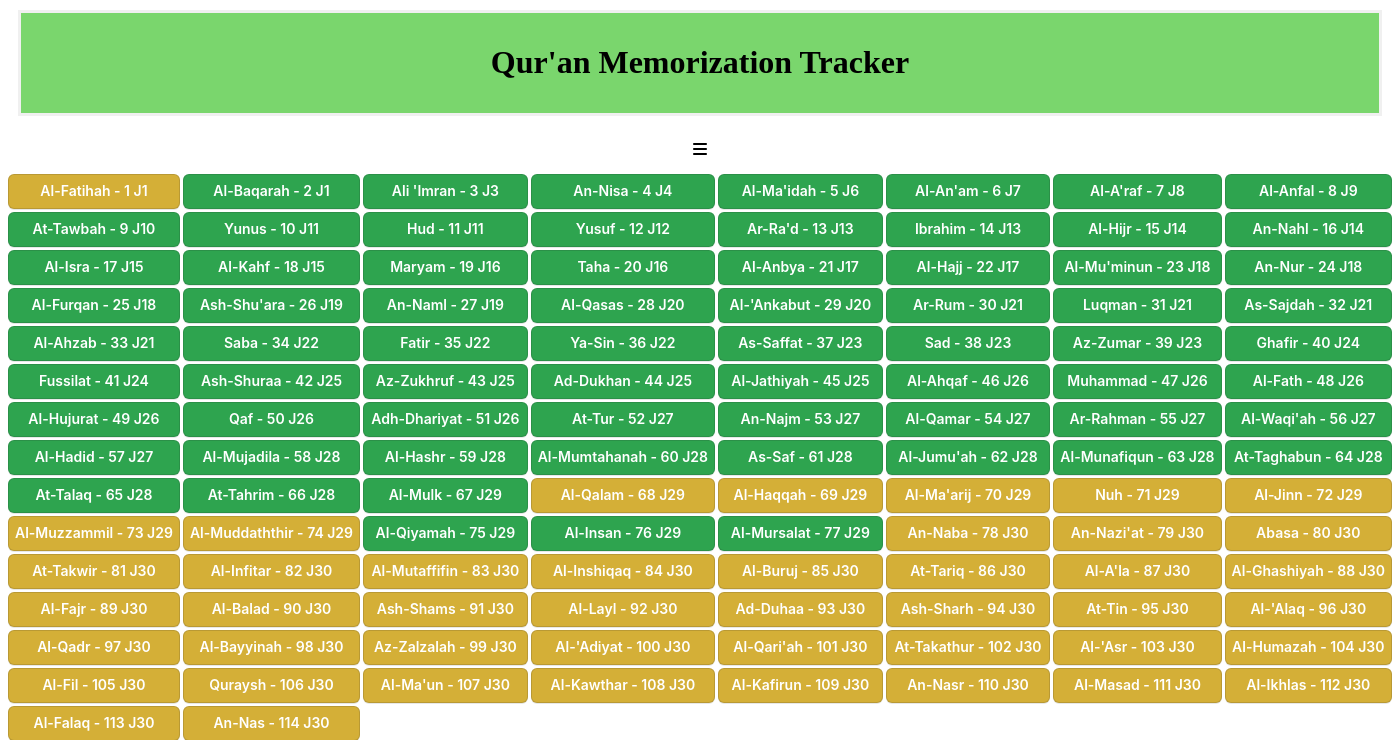
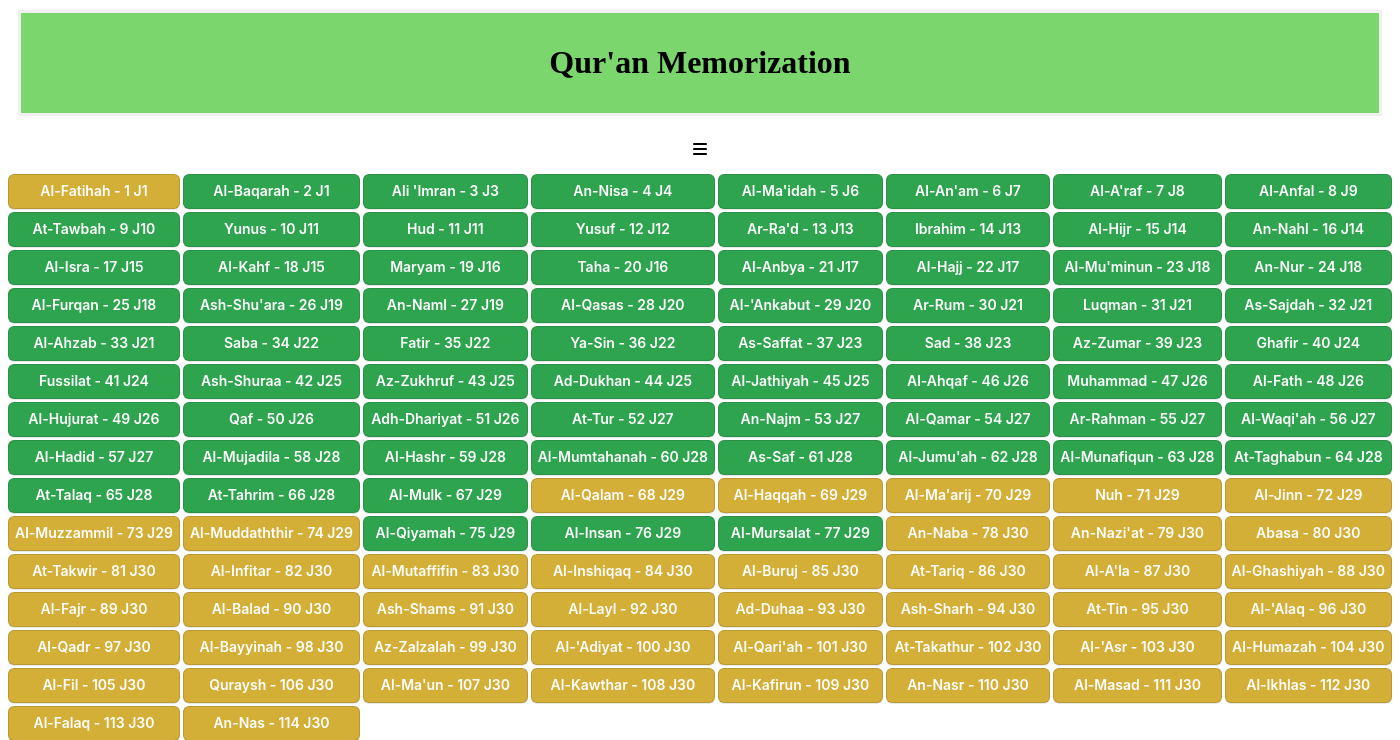
Before and after one commit to kamhawyahmed/QuranMemorizationStart, a Flask app: page / in a window 1400 px wide. Shown: the top 740 px of the page. Run offline with Flask 3, Linux system fonts and the light colour scheme; some libraries are stand-ins or nearby versions.

```diff
--- a/templates/memorization.html
+++ b/templates/memorization.html
@@ -16,7 +16,7 @@
     </form>
 {% else: %}
     <div class="memorized_header">
-        <h1>Qur'an Memorization Tracker</h1>
+        <h1>Qur'an Memorization </h1>
 
     </div>
     <div style="padding: 15px;">
```
